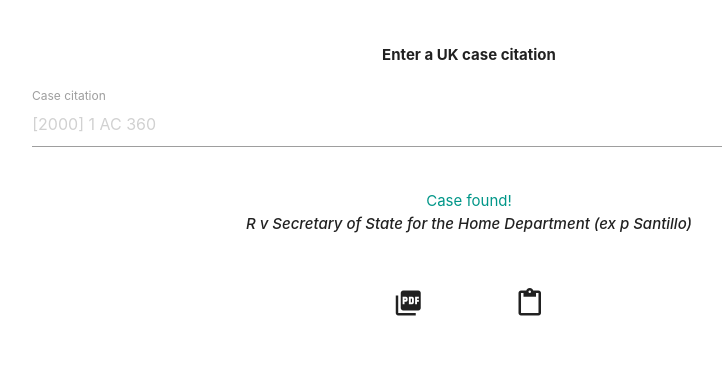
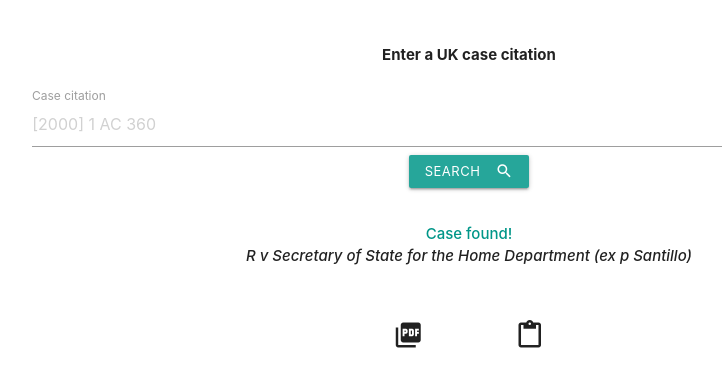
Before and after one commit to dangraham99/bailii-node, an Electron app: page index.html in a window 1280 px wide. Shown: the whole page, without its empty margins (171-893 px from the left). Drawn offline with nearby package versions, Linux system fonts and the light colour scheme.

Commit message:
added test JS and form button

```diff
--- a/index.html
+++ b/index.html
@@ -22,23 +22,26 @@
 
         </div>
         <div class="row">
-                <div class="input-field col s12">
-                  <input placeholder="[2000] 1 AC 360" id="citation" type="text" class="validate">
+                <div class="input-field col s12 center-align">
+                  <input onfocusout="submitCaseData()" placeholder="[2000] 1 AC 360" id="case-citation" type="text" class="validate">
                   <label for="citation">Case citation</label>
+                  <button class="btn btn-small waves-effect waves-light" type="submit" name="action">Search
+                        <i class="material-icons right">search</i>
+                    </button>
                 </div>
         </div>
 
         <div class="row">
             <div class="col s12">
                 <div class="case-info center-align">
-                    <p class="teal-text darken-4">Case found!</p>
+                    <p class="teal-text darken-4"><strong>Case found!</strong></p>
                     <p><i><strong>R v Secretary of State for the Home Department (ex p Santillo)</strong></i></p>
                     <i id=pdf-click class="material-icons small">picture_as_pdf</i>
                     <i id=copy-click class="material-icons small">content_paste</i>
                 </div>
 
                 <div class="hide case-info-fail center-align">
-                        <p class="red-text accent-4">Could not find corresponding case...</p>
+                    <p class="red-text accent-4">Could not find corresponding case...</p>
                 </div>
 
             </div>
@@ -46,5 +49,14 @@
 
 
     </div>
+
+    <script>
+        function submitCaseData(){
+            alert("Hello!")
+        }
+
+
+
+    </script>
 </body>
 </html>
```
